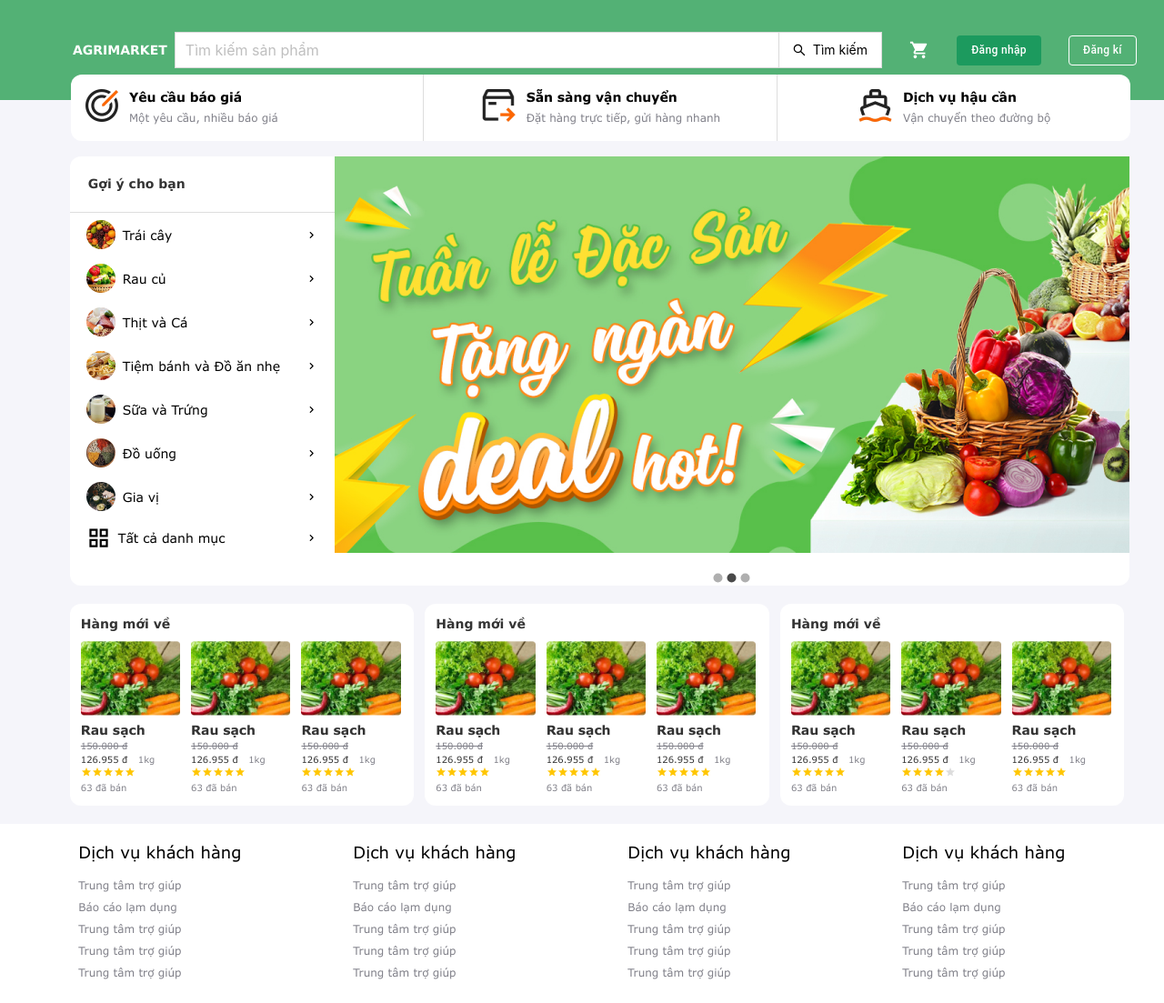
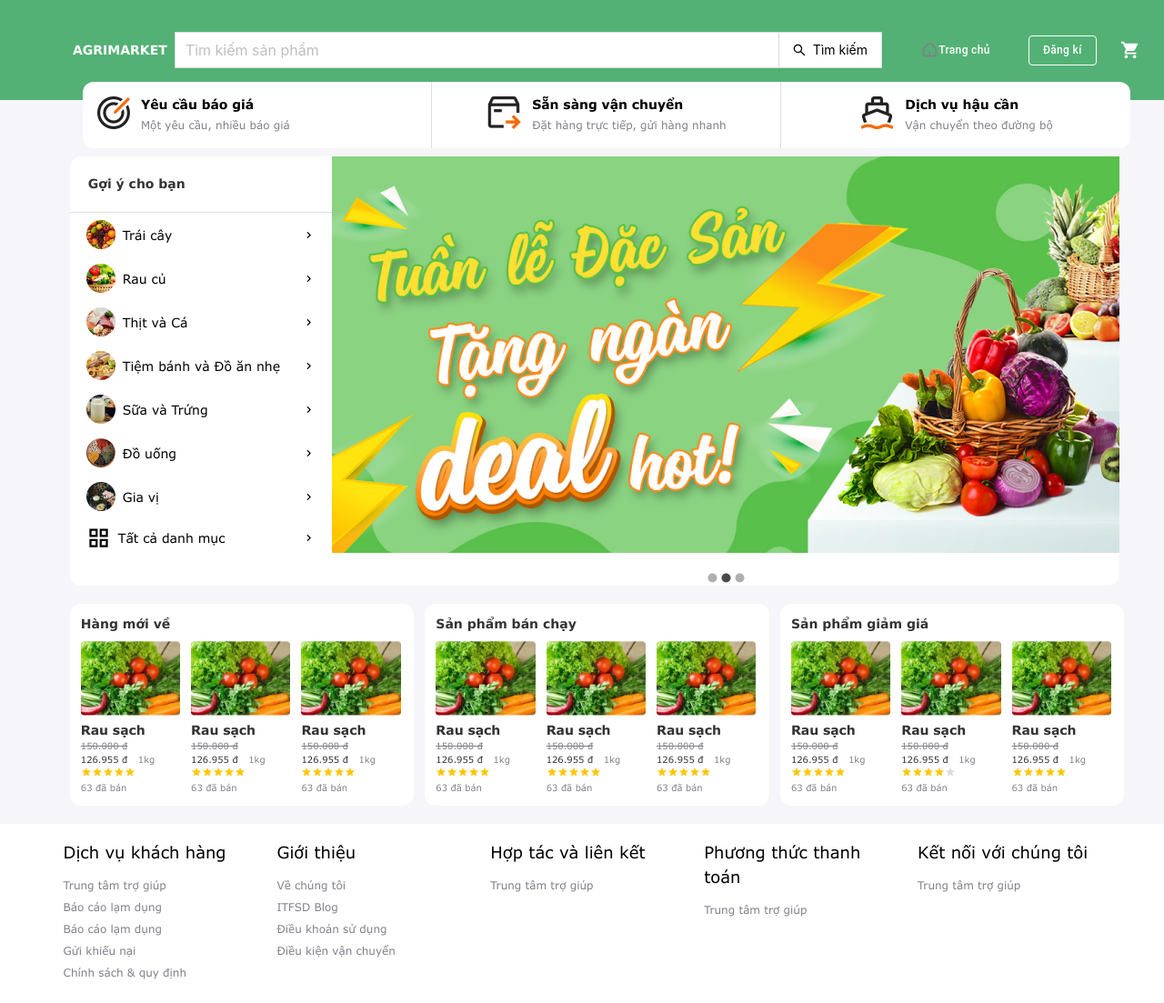
Before and after one commit to FarmMap/TMDT, a React (Create React App) app: page / in a window 1280 px wide. Shown: the whole page at 91% size. Built offline with nearby package versions, Linux system fonts and the light colour scheme; a web font is replaced by a local one.

Commit message:
update category, footer

```diff
--- a/src/assets/images/index.ts
+++ b/src/assets/images/index.ts
@@ -11,6 +11,7 @@ const images = {
   sua: require("../images/sua.png"),
   banner: require("../images/banner.png"),
   rauSach: require("../images/rauSach.png"),
+  dashboard: require("../images/dashboard.png"),
 };
 
 export default images;
--- a/src/presentations/components/footer/Footer.tsx
+++ b/src/presentations/components/footer/Footer.tsx
@@ -11,7 +11,7 @@ const Footer = () => {
     <Grid className={cx("wrapper")}>
       <Grid
         container
-        justifyContent={"space-around"}
+        justifyContent={"space-evenly"}
         className={cx("content-wrapper")}
       >
         <Grid item lg={2} className={cx("content-item")}>
@@ -29,45 +29,53 @@ const Footer = () => {
             </li>
             <li>
               <a href="http://itfsd.com" target="_blank" rel="noreferrer">
-                Trung tâm trợ giúp
-              </a>
-            </li>
-            <li>
-              <a href="http://itfsd.com" target="_blank" rel="noreferrer">
-                Trung tâm trợ giúp
-              </a>
-            </li>{" "}
-            <li>
-              <a href="http://itfsd.com" target="_blank" rel="noreferrer">
-                Trung tâm trợ giúp
-              </a>
-            </li>
-          </ul>
-        </Grid>
-
-        <Grid item lg={2} className={cx("content-item")}>
-          <p>Dịch vụ khách hàng</p>
-          <ul>
-            <li>
-              <a href="http://itfsd.com" target="_blank" rel="noreferrer">
-                Trung tâm trợ giúp
-              </a>
-            </li>
-            <li>
-              <a href="http://itfsd.com" target="_blank" rel="noreferrer">
                 Báo cáo lạm dụng
               </a>
             </li>
             <li>
               <a href="http://itfsd.com" target="_blank" rel="noreferrer">
-                Trung tâm trợ giúp
+                Gửi khiếu nại
               </a>
             </li>
             <li>
               <a href="http://itfsd.com" target="_blank" rel="noreferrer">
-                Trung tâm trợ giúp
+                Chính sách & quy định
+              </a>
+            </li>
+
+          </ul>
+        </Grid>
+
+        <Grid item lg={2} className={cx("content-item")}>
+          <p>Giới thiệu</p>
+          <ul>
+            <li>
+              <a href="http://itfsd.com" target="_blank" rel="noreferrer">
+                Về chúng tôi
+              </a>
+            </li>
+            <li>
+              <a href="http://itfsd.com" target="_blank" rel="noreferrer">
+                ITFSD Blog
+              </a>
+            </li>
+            <li>
+              <a href="http://itfsd.com" target="_blank" rel="noreferrer">
+                Điều khoản sử dụng
+              </a>
+            </li>
+            <li>
+              <a href="http://itfsd.com" target="_blank" rel="noreferrer">
+                Điều kiện vận chuyển
               </a>
             </li>{" "}
+
+          </ul>
+        </Grid>
+        <Grid item lg={2} className={cx("content-item")}>
+          <p>Hợp tác và liên kết</p>
+          <ul>
+
             <li>
               <a href="http://itfsd.com" target="_blank" rel="noreferrer">
                 Trung tâm trợ giúp
@@ -76,58 +84,20 @@ const Footer = () => {
           </ul>
         </Grid>
         <Grid item lg={2} className={cx("content-item")}>
-          <p>Dịch vụ khách hàng</p>
+          <p>Phương thức thanh toán</p>
           <ul>
             <li>
               <a href="http://itfsd.com" target="_blank" rel="noreferrer">
                 Trung tâm trợ giúp
               </a>
             </li>
-            <li>
-              <a href="http://itfsd.com" target="_blank" rel="noreferrer">
-                Báo cáo lạm dụng
-              </a>
-            </li>
-            <li>
-              <a href="http://itfsd.com" target="_blank" rel="noreferrer">
-                Trung tâm trợ giúp
-              </a>
-            </li>
-            <li>
-              <a href="http://itfsd.com" target="_blank" rel="noreferrer">
-                Trung tâm trợ giúp
-              </a>
-            </li>{" "}
-            <li>
-              <a href="http://itfsd.com" target="_blank" rel="noreferrer">
-                Trung tâm trợ giúp
-              </a>
-            </li>
+
           </ul>
         </Grid>
         <Grid item lg={2} className={cx("content-item")}>
-          <p>Dịch vụ khách hàng</p>
+          <p>Kết nối với chúng tôi</p>
           <ul>
-            <li>
-              <a href="http://itfsd.com" target="_blank" rel="noreferrer">
-                Trung tâm trợ giúp
-              </a>
-            </li>
-            <li>
-              <a href="http://itfsd.com" target="_blank" rel="noreferrer">
-                Báo cáo lạm dụng
-              </a>
-            </li>
-            <li>
-              <a href="http://itfsd.com" target="_blank" rel="noreferrer">
-                Trung tâm trợ giúp
-              </a>
-            </li>
-            <li>
-              <a href="http://itfsd.com" target="_blank" rel="noreferrer">
-                Trung tâm trợ giúp
-              </a>
-            </li>{" "}
+
             <li>
               <a href="http://itfsd.com" target="_blank" rel="noreferrer">
                 Trung tâm trợ giúp
--- a/src/presentations/components/header/Header.module.scss
+++ b/src/presentations/components/header/Header.module.scss
@@ -31,15 +31,20 @@
     height: 22px;
   }
 
+
   .loginBtn {
-    background-color: #1c9a5e !important;
+    background-color: var(--primary-color) !important;
     box-shadow: none !important;
     font-size: 1.2rem !important;
     text-transform: none !important;
 
     &:hover {
-      opacity: 0.8;
+      background-color: var(--black-color);
     }
+    img{
+      height : 20px;
+      width :20px;
+  }
   }
 
   .signUpBtn {
@@ -58,10 +63,10 @@
 .heading {
   background-color: var(--white-color);
   border-radius: 12px;
-  width: 91vw !important;
+  width: 90vw !important;
   position: absolute;
-  top: 82px;
-  left: 78px;
+  top: 90px;
+  left: 91px;
 }
 
 .heading-item {
--- a/src/presentations/components/header/Header.tsx
+++ b/src/presentations/components/header/Header.tsx
@@ -30,13 +30,15 @@ const Header = () => {
         </Grid>
 
         <Grid className={cx("icon-wrapper")}>
-          <ShoppingCartIcon />
+
           <Button className={cx("loginBtn")} variant="contained">
-            Đăng nhập
+          <img src={images.dashboard} alt = "dashboard-ITFSD"  />
+            Trang chủ
           </Button>
           <Button variant="outlined" className={cx("signUpBtn")}>
             Đăng kí
           </Button>
+          <ShoppingCartIcon />
         </Grid>
       </Grid>
 
--- a/src/presentations/pages/home/DataHome.ts
+++ b/src/presentations/pages/home/DataHome.ts
@@ -64,7 +64,7 @@ const suggestProducts = [
     ],
   },
   {
-    heading: "Hàng mới về",
+    heading: "Sản phẩm bán chạy",
     productList: [
       {
         productSrc: images.rauSach,
@@ -93,7 +93,7 @@ const suggestProducts = [
     ],
   },
   {
-    heading: "Hàng mới về",
+    heading: "Sản phẩm giảm giá",
     productList: [
       {
         productSrc: images.rauSach,
--- a/src/presentations/pages/home/Home.module.scss
+++ b/src/presentations/pages/home/Home.module.scss
@@ -1,7 +1,7 @@
 .wrapper {
   background-color: var(--white-color);
   border-radius: 12px;
-  width: 91vw !important;
+  width: 90.2vw !important;
 }
 
 .heading-sidebar {
```
Also changed, not shown: src/assets/images/dashboard.png (added).
